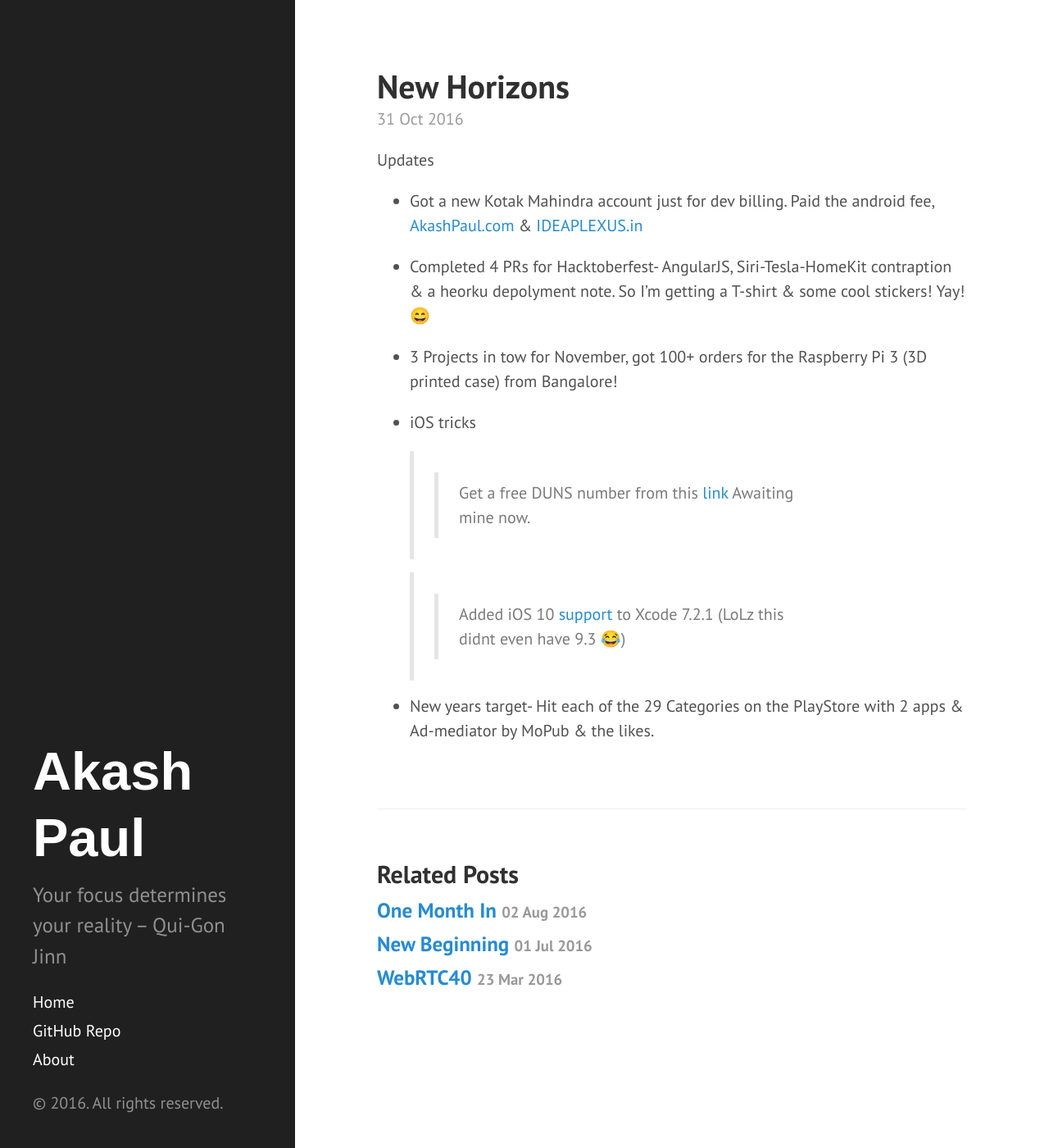
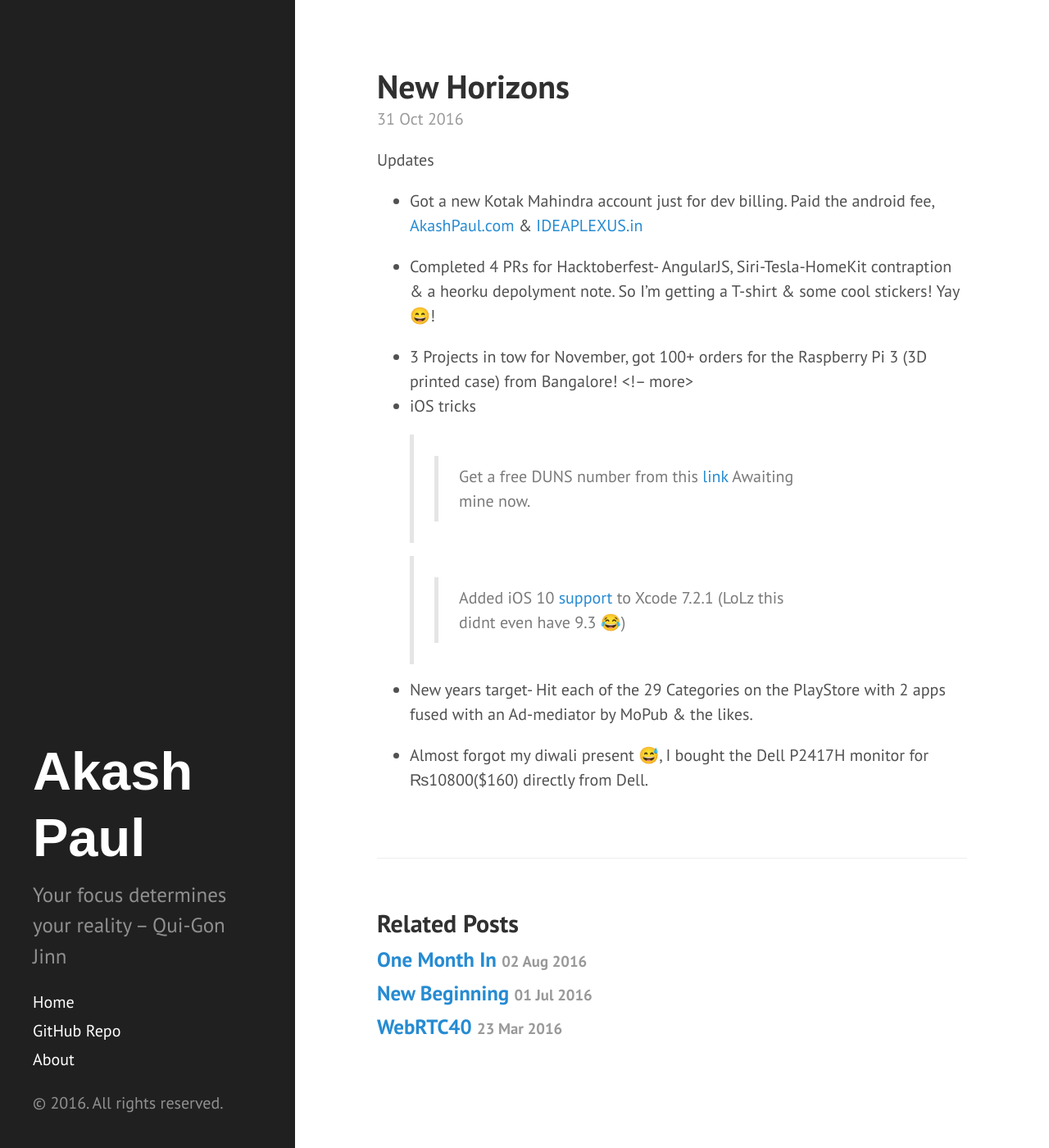
Before and after one commit to iakashpaul/iakashpaul.github.io, a Jekyll site: the page built from _posts/2016-10-31-October of '16.md, in a window 1280 px wide and 1400 px high. Shown: the whole window at 82% size. Built offline with Jekyll 4.4.1, drawn with Linux system fonts in a browser that asks for light colours.

Commit message:
Update 2016-10-31-October of '16.md

```diff
--- a/_posts/2016-10-31-October of '16.md
+++ b/_posts/2016-10-31-October of '16.md
@@ -7,14 +7,16 @@ Updates
 
 - Got a new Kotak Mahindra account just for dev billing. Paid the android fee, [AkashPaul.com](www.akashpaul.com) &  [IDEAPLEXUS.in](www.ideaplexus.in)
 
-- Completed 4 PRs for Hacktoberfest- AngularJS, Siri-Tesla-HomeKit contraption & a heorku depolyment note. So I'm getting a T-shirt & some cool stickers! Yay!😄
+- Completed 4 PRs for Hacktoberfest- AngularJS, Siri-Tesla-HomeKit contraption & a heorku depolyment note. So I'm getting a T-shirt & some cool stickers! Yay😄!
 
 - 3 Projects in tow for November, got 100+ orders for the Raspberry Pi 3 (3D printed case) from Bangalore!
-
+<!-- more>
 - iOS tricks
 
     >> Get a free DUNS number from this [link](http://fedgov.dnb.com/webform/searchAction.do) Awaiting mine now.
 
     >> Added iOS 10 [support](http://dropbox.com/s/mg8xp09srnq26l1/10.0%20%2814A345%29.zip?dl=0) to Xcode 7.2.1 (LoLz this didnt even have 9.3 😂)
 
-- New years target- Hit each of the 29 Categories on the PlayStore with 2 apps & Ad-mediator by MoPub & the likes.
+- New years target- Hit each of the 29 Categories on the PlayStore with 2 apps fused with an Ad-mediator by MoPub & the likes.
+
+- Almost forgot my diwali present 😅, I bought the Dell P2417H monitor for ₨10800($160) directly from Dell.
```
